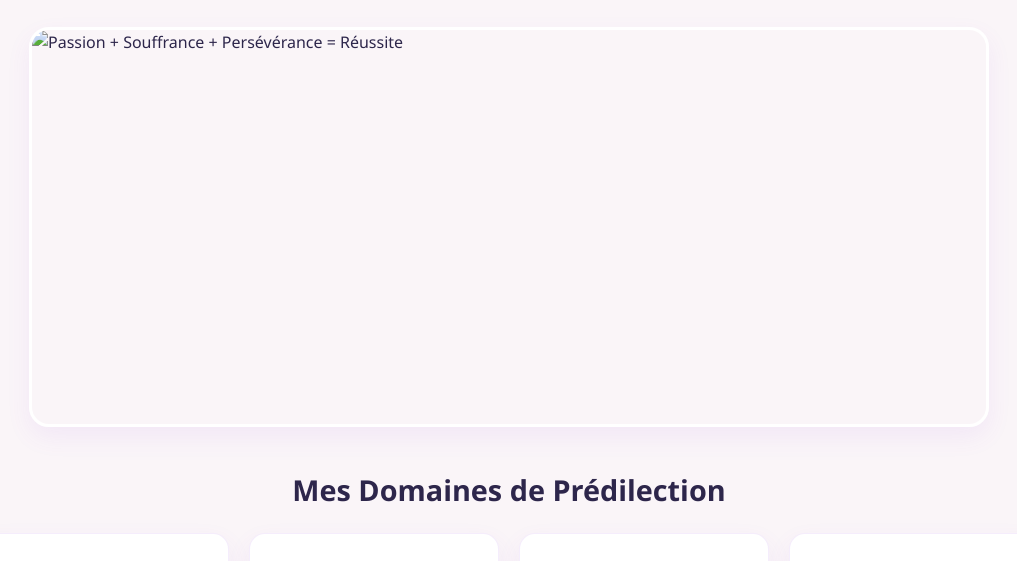
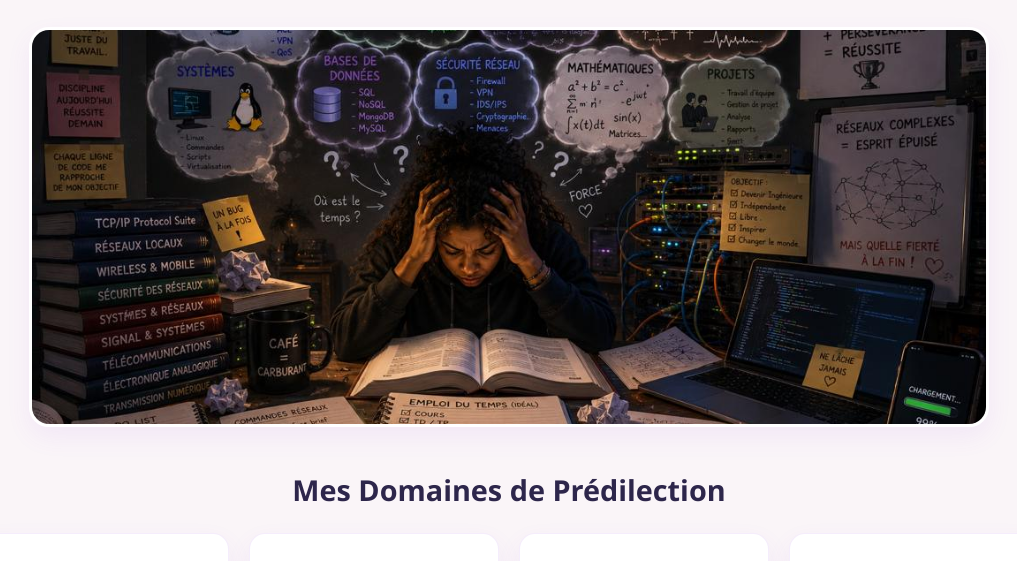
Before and after one commit to dioneboury01-sudo/-BOURY-TECH-.github.io, a plain HTML site: page index.html in a window 1280 px wide. Shown: the part 173-734 px from the top of the page, without its empty margins (131-1148 px from the left). Drawn offline with Linux system fonts and the light colour scheme.

Commit message:
Replace hero.jpg with image.jpeg in HTML

```diff
--- a/index.html
+++ b/index.html
@@ -182,7 +182,7 @@
     <!-- Image principale -->
     <section class="image-banner">
         <div class="image-container">
-            <img src="hero.jpg" alt="Passion + Souffrance + Persévérance = Réussite">
+            <img src="image.jpeg" alt="Passion + Souffrance + Persévérance = Réussite">
         </div>
     </section>
 
```
